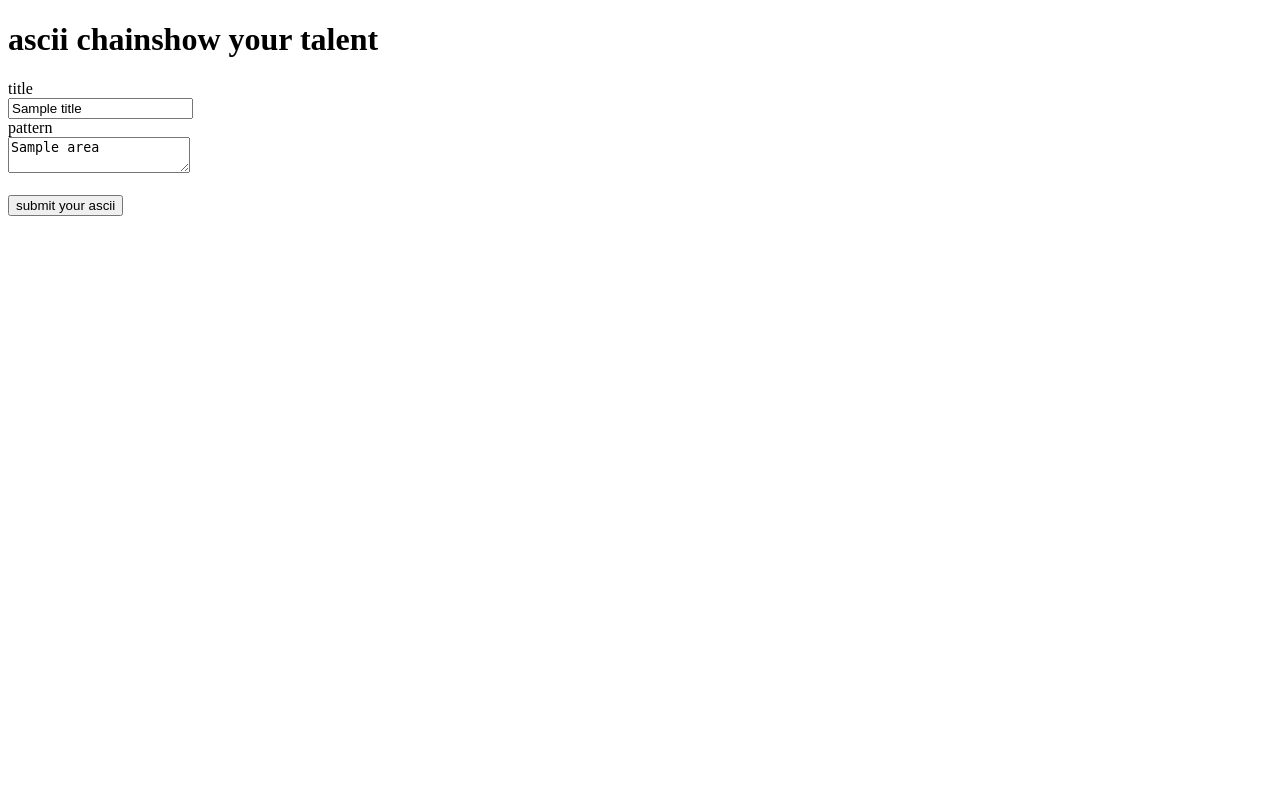
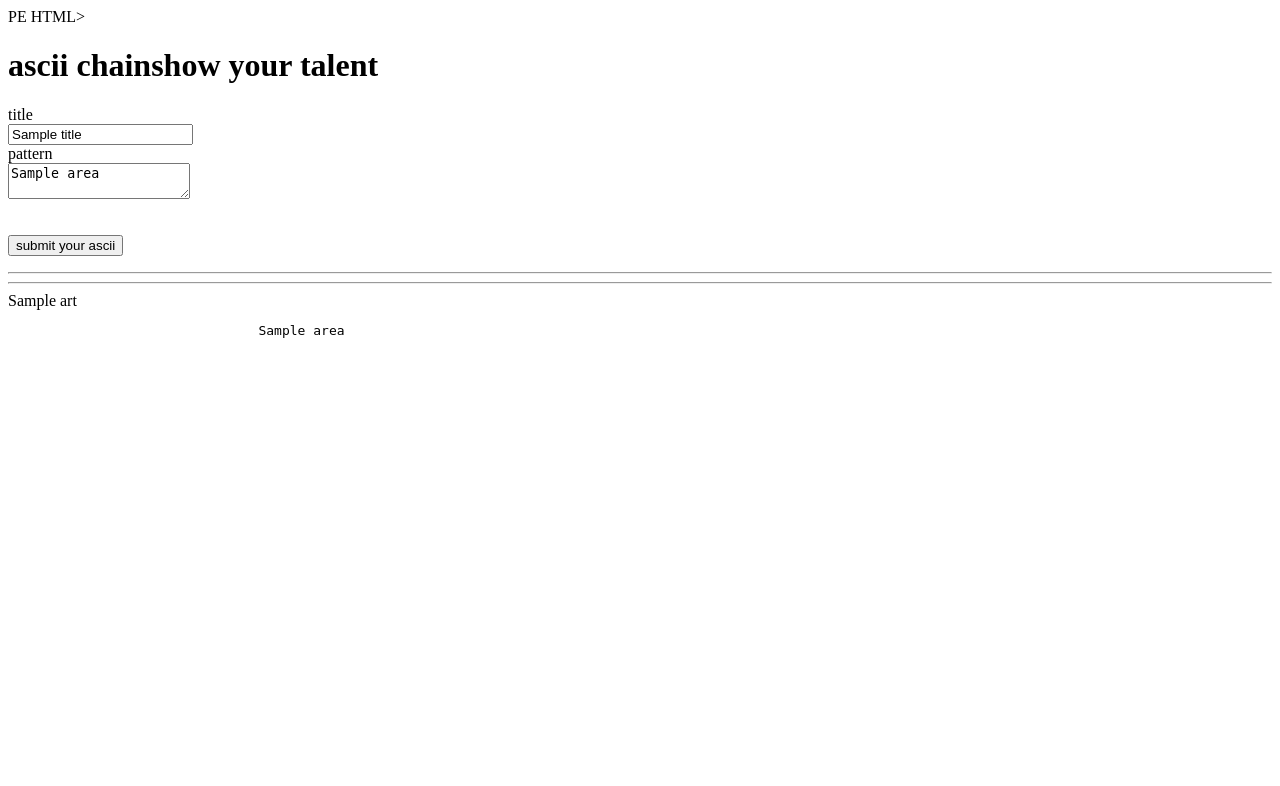
Before and after one commit to bluenovice/aschii-chain-blog, a Python web app: template templates/shopping_list.html in a window 1280 px wide. Shown: the top 786 px of the page. Run offline with Jinja, Linux system fonts and the light colour scheme; the template is opened without the code that fills it: most values are stand-ins (such as "Sample title", 1, 10 or a date in 2020).

Commit message:
queries added
main content of showing content is added

```diff
--- a/templates/shopping_list.html
+++ b/templates/shopping_list.html
@@ -1,4 +1,4 @@
-<!DOCTYPE HTML>
+PE HTML>
 <head>
 	<title>
 		ascii chain
@@ -18,16 +18,28 @@
 		</label>
 		<label>
 			<div>
+
 				pattern
 			</div>
 			<textarea type="text" name="ascii" >{{area}}</textarea>
 		</label>
+
+		<div>
+
+		{{error}}
+	</div>
 		<br>
 		<br>
 		<button>submit your ascii</button>
 	</form>
-	<div>
-		{{error}}
-	</div>
-
+	<hr>
+	<hr>
+	{% for art in arts %}
+		<div class="style">
+			{{art.title}}
+		</div>
+			<pre>
+				{{art.area}}
+			</pre>
+	{% endfor %}
 </body>
```
